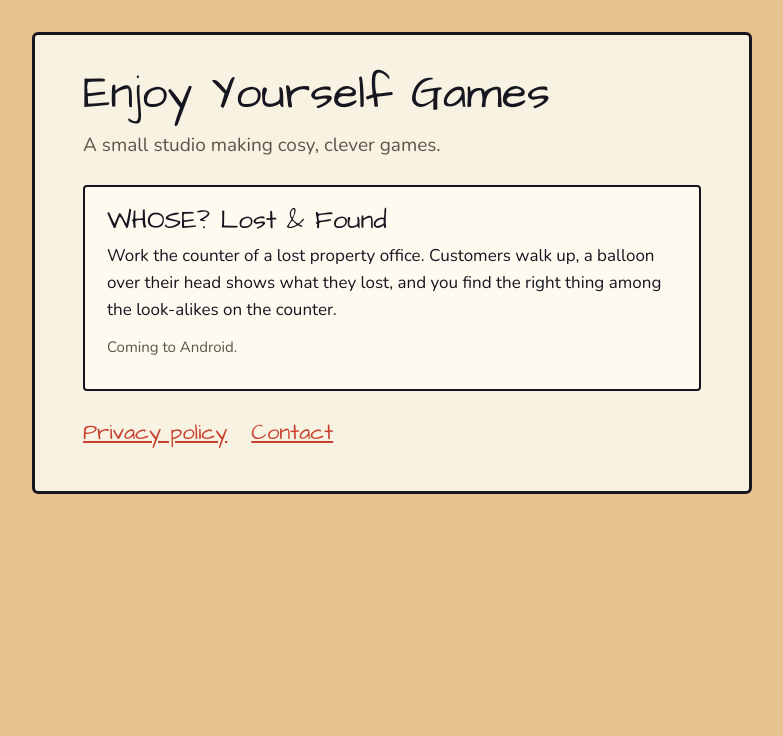
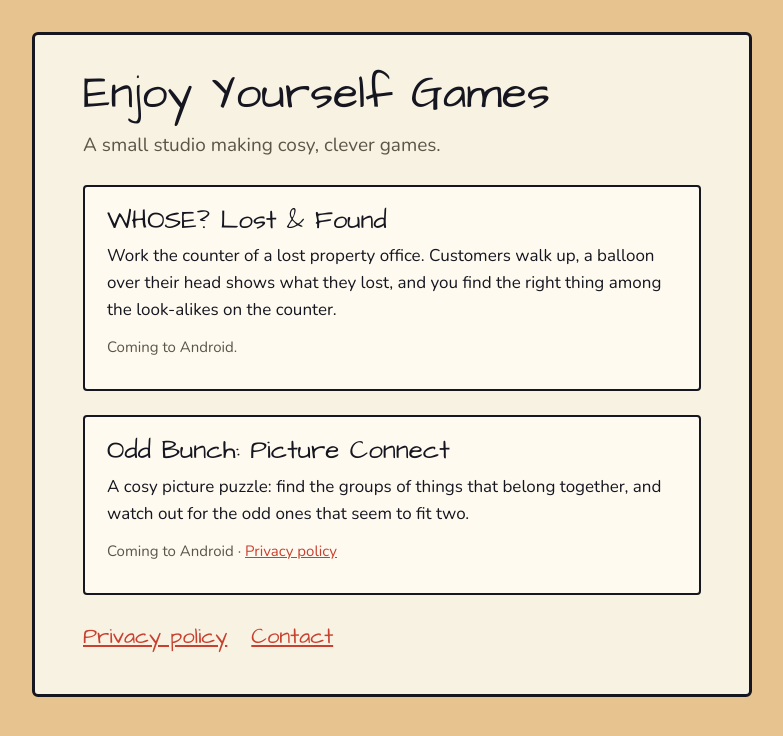
Before and after one commit to enjoyyourselfgames/enjoyyourselfgames.github.io, a plain HTML site: page index.html in a window 1280 px wide. Shown: the whole page, without its empty margins (248-1031 px from the left). Drawn offline with nearby package versions, Linux system fonts and the light colour scheme.

Commit message:
Home page: Odd Bunch card with privacy policy link

```diff
--- a/index.html
+++ b/index.html
@@ -22,6 +22,13 @@
     <p class="note">Coming to Android.</p>
   </section>
 
+  <section class="card">
+    <h2>Odd Bunch: Picture Connect</h2>
+    <p>A cosy picture puzzle: find the groups of things that belong together, and watch out for the odd ones that
+       seem to fit two.</p>
+    <p class="note">Coming to Android &middot; <a href="oddbunch/privacy.html">Privacy policy</a></p>
+  </section>
+
   <nav class="links">
     <a href="privacy.html">Privacy policy</a>
     <a href="mailto:enjoyyourselfabout@gmail.com">Contact</a>
```
